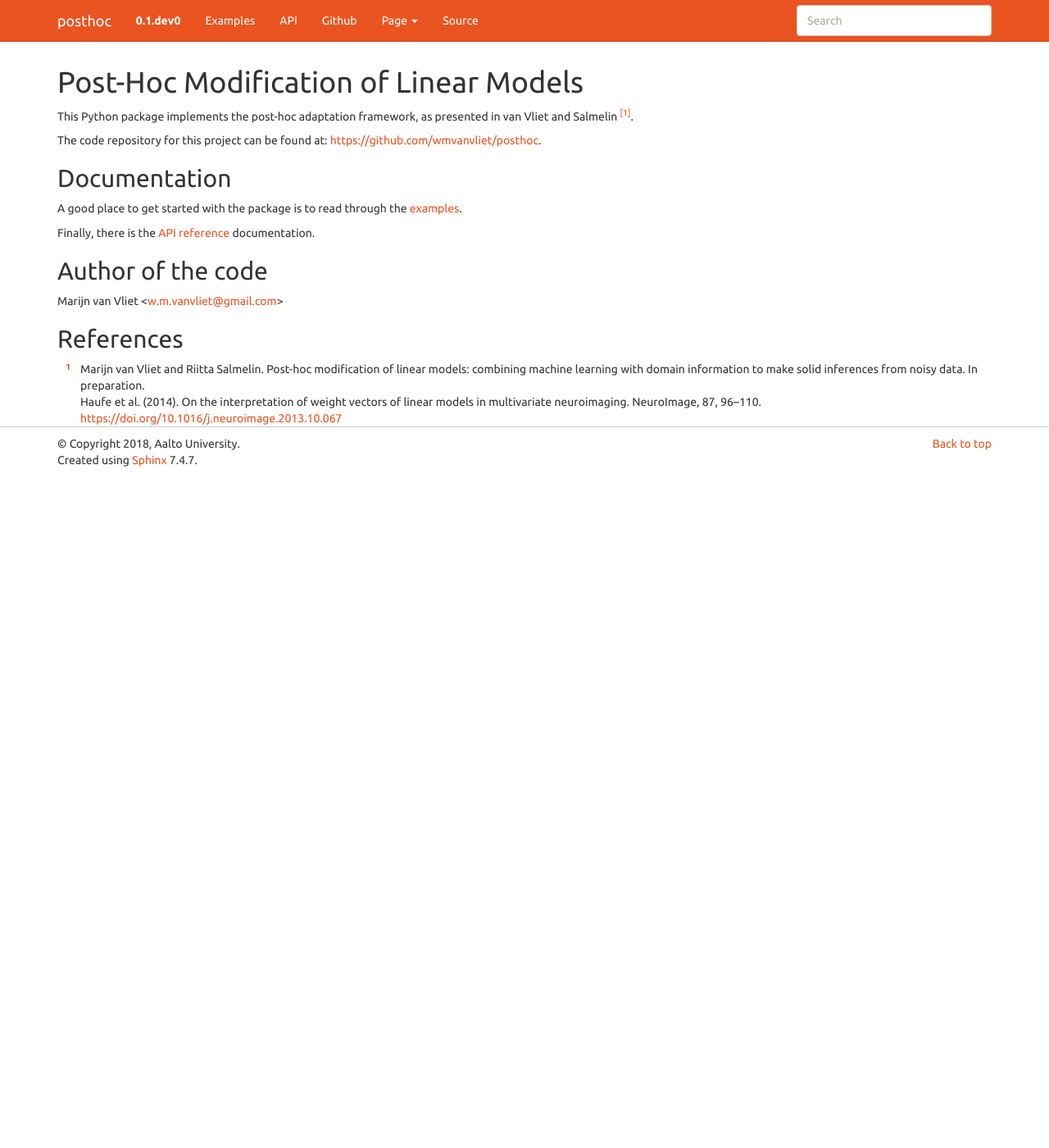
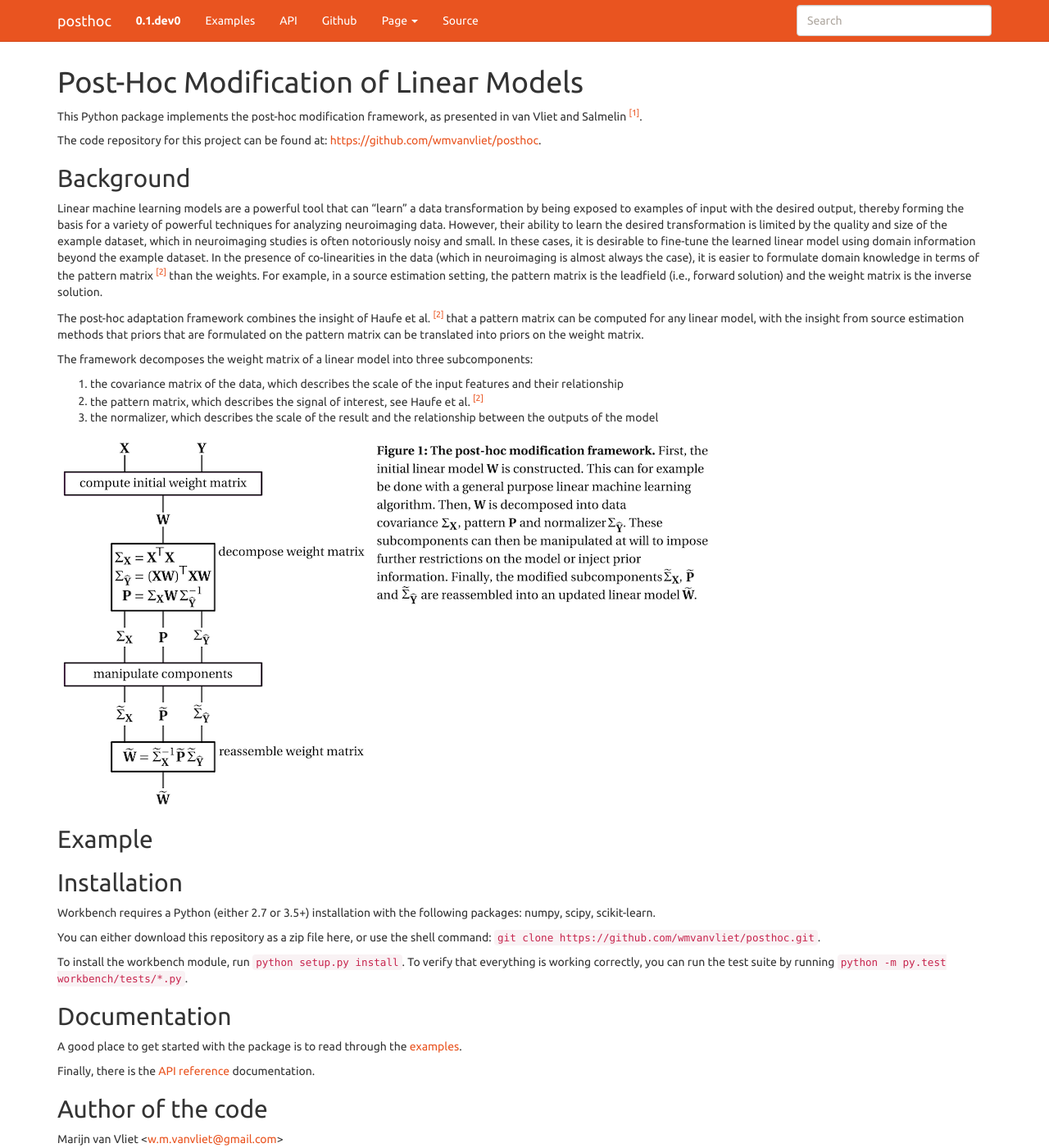
Before and after one commit to wmvanvliet/posthoc, a Sphinx documentation site: the page built from doc/index.rst, in a window 1280 px wide and 1400 px high. Shown: the whole window at 82% size. Built offline with Sphinx 7.4.7, drawn with Linux system fonts in a browser that asks for light colours.

Commit message:
More docs

```diff
--- a/doc/index.rst
+++ b/doc/index.rst
@@ -1,13 +1,60 @@
 Post-Hoc Modification of Linear Models
 ==========
 
-This Python package implements the post-hoc adaptation framework, as presented in van Vliet and Salmelin [1]_.
+This Python package implements the post-hoc modification framework, as
+presented in van Vliet and Salmelin [1]_.
 
-The code repository for this project can be found at: https://github.com/wmvanvliet/posthoc.
+The code repository for this project can be found at:
+https://github.com/wmvanvliet/posthoc.
+
+Background
+----------
+Linear machine learning models are a powerful tool that can “learn” a data
+transformation by being exposed to examples of input with the desired output,
+thereby forming the basis for a variety of powerful techniques for analyzing
+neuroimaging data. However, their ability to learn the desired transformation
+is limited by the quality and size of the example dataset, which in
+neuroimaging studies is often notoriously noisy and small. In these cases, it
+is desirable to fine-tune the learned linear model using domain information
+beyond the example dataset. In the presence of co-linearities in the data
+(which in neuroimaging is almost always the case), it is easier to formulate
+domain knowledge in terms of the pattern matrix [2]_ than the weights. For
+example, in a source estimation setting, the pattern matrix is the leadfield
+(i.e., forward solution) and the weight matrix is the inverse solution.
+
+The post-hoc adaptation framework combines the insight of Haufe et al. [2]_ that a
+pattern matrix can be computed for any linear model, with the insight from
+source estimation methods that priors that are formulated on the pattern matrix
+can be translated into priors on the weight matrix.
+
+The framework decomposes the weight matrix of a linear model into three
+subcomponents:
+
+1. the covariance matrix of the data, which describes the scale of the input features and their relationship
+2. the pattern matrix, which describes the signal of interest, see Haufe et al. [2]_
+3. the normalizer, which describes the scale of the result and the relationship between the outputs of the model
+
+.. image:: images/posthoc.png
+
+Example
+-------
+
+Installation
+------------
+Workbench requires a Python (either 2.7 or 3.5+) installation with the
+following packages: numpy, scipy, scikit-learn.
+
+You can either download this repository as a zip file here, or use the shell
+command: ``git clone https://github.com/wmvanvliet/posthoc.git``.
+
+To install the workbench module, run ``python setup.py install``. To verify
+that everything is working correctly, you can run the test suite by running
+``python -m py.test workbench/tests/*.py``.
 
 Documentation
 -------------
-A good place to get started with the package is to read through the `examples <auto_examples/index.html>`_.
+A good place to get started with the package is to read through the `examples
+<auto_examples/index.html>`_.
 
 Finally, there is the `API reference <api.html>`_ documentation.
 
```
Also changed, not shown: 2 other files.
